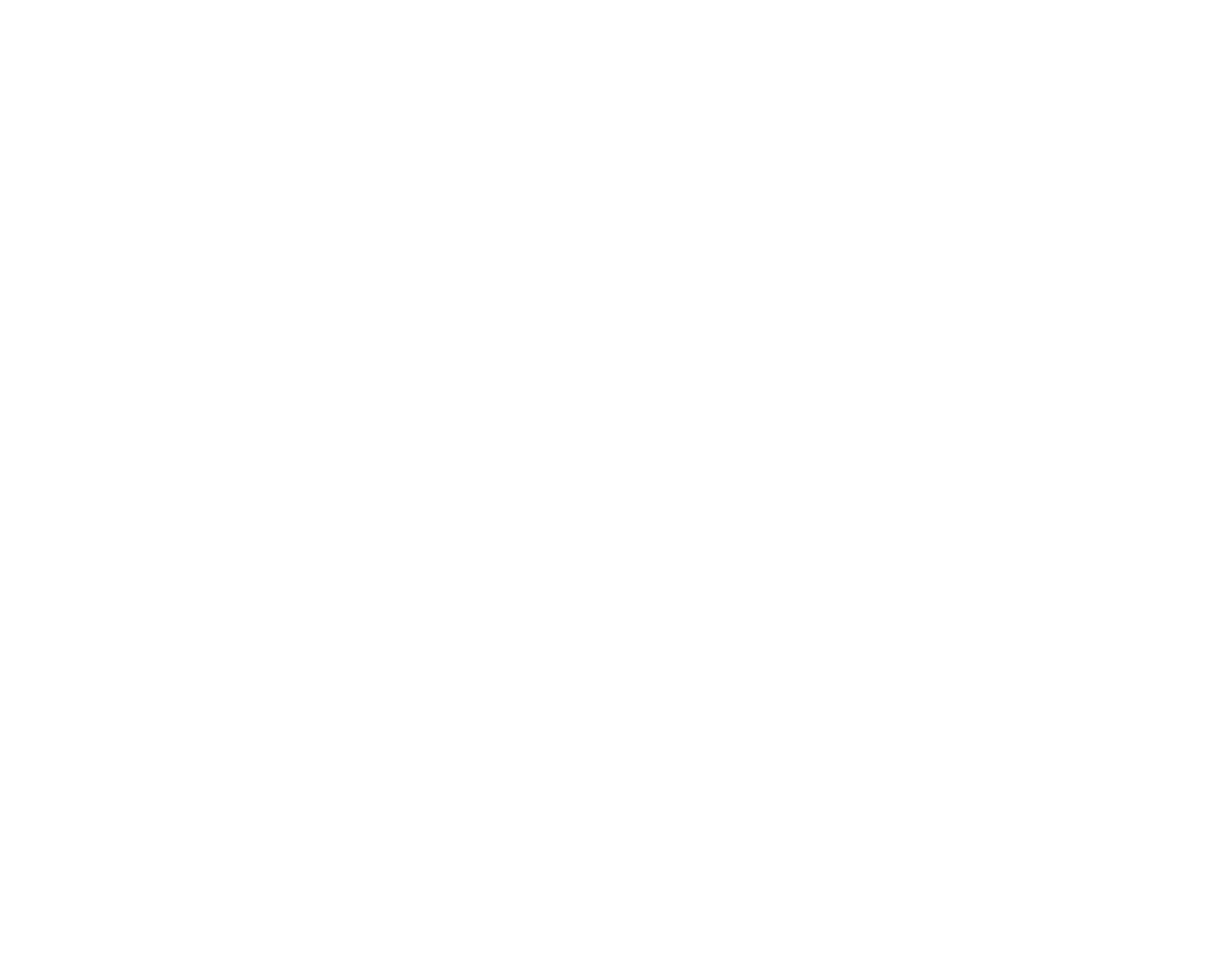
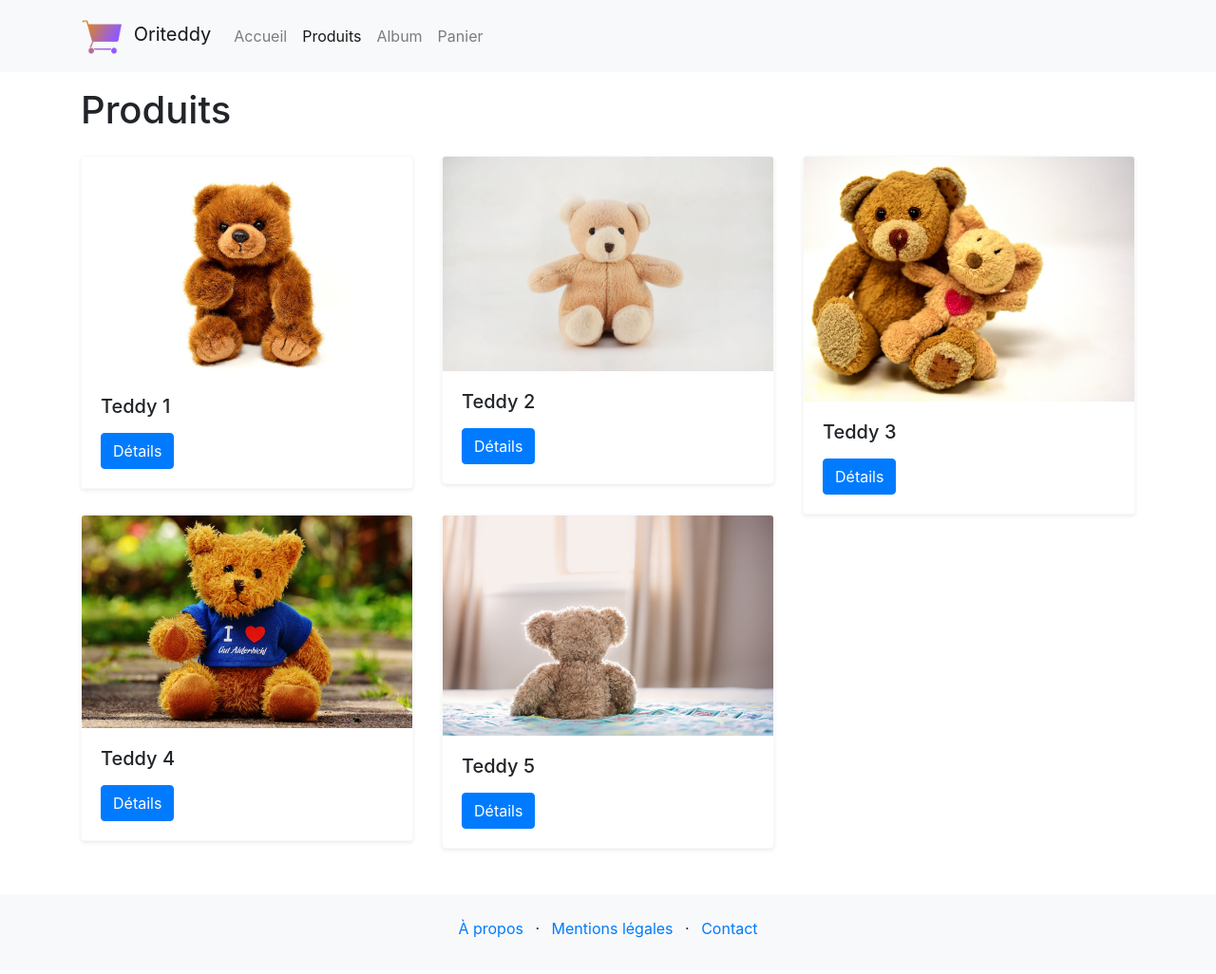
Before and after one commit to LancelleTimote/Projet-n-4-Construire-un-site-e-commerce, a website: page produits.html in a window 1280 px wide. Shown: the whole page at 95% size. Before the commit the page ends 800 px from the top, so only its background shows below. Drawn offline with nearby package versions, Linux system fonts and the light colour scheme.

Commit message:
Avancement Squelette HTML CSS

```diff
--- a/produits.html
+++ b/produits.html
@@ -0,0 +1,131 @@
+<!DOCTYPE html>
+<html lang="fr">
+    <head>
+        <meta charset="utf-8" />
+        <link rel="stylesheet" type="text/css" href="https://cdnjs.cloudflare.com/ajax/libs/twitter-bootstrap/4.5.3/css/bootstrap.min.css">
+        <!-- Primary Meta Tags -->
+        <title>Oriteddy</title>
+        <meta name="title" content="Oriteddy - Produits">
+        <meta name="description" content="Présentation de nos ours en peluche made in France, respectueux de l'environnement.">
+        <!-- Open Graph / Facebook -->
+        <meta property="og:type" content="website">
+        <meta property="og:url" content="https://timotelancelle.com">
+        <meta property="og:title" content="Oriteddy - Produits">
+        <meta property="og:description" content="Présentation de nos ours en peluche made in France, respectueux de l'environnement.">
+        <meta property="og:image" content="https://zupimages.net/viewer.php?id=20/31/k38o.jpg">
+        <!-- Twitter -->
+        <meta property="twitter:card" content="summary_large_image">
+        <meta property="twitter:url" content="https://timotelancelle.com">
+        <meta property="twitter:title" content="Oriteddy - Produits">
+        <meta property="twitter:description" content="Présentation de nos ours en peluche made in France, respectueux de l'environnement.">
+        <meta property="twitter:image" content="https://zupimages.net/viewer.php?id=20/31/k38o.jpg">
+    </head>
+
+    <body>
+        <nav class="navbar navbar-expand-lg navbar-light bg-light">
+            <div class="container">
+                <a class="navbar-brand" href="index.html">
+                    <img src="images/logo.png" width="50" height="50" alt="Logo du site Oriteddy">
+                Oriteddy</a>
+                <button class="navbar-toggler" type="button" data-toggle="collapse" data-target="#navbarContent">
+                    <span class="navbar-toggler-icon"></span>
+                </button>
+                <div id="navbarContent" class="collapse navbar-collapse">
+                    <ul class="navbar-nav">
+                        <li class="nav-item">
+                            <a class="nav-link" href="index.html">Accueil</a>
+                        </li>
+                        <li class="nav-item">
+                            <a class="nav-link active" href="produits.html">Produits</a>
+                        </li>
+                        <li class="nav-item">
+                            <a class="nav-link" href="#">Album</a>
+                        </li>
+                        <li class="nav-item">
+                            <a class="nav-link" href="panier.html">Panier</a>
+                        </li>
+                    </ul>
+                </div>
+            </div>
+        </nav>
+        <div class="container">
+            <div class="row my-3">
+                <div class="col">
+                    <h1>Produits</h1>
+                </div>
+            </div>
+            <div class="row">
+                <div class="col-12 col-lg-4">
+                    <div class="card mb-4 mb-lg-0 border-light shadow-sm">
+                        <img src="images/teddy_1.jpg" alt="Image du cours CSS" class="card-img-top">
+                        <div class="card-body">
+                            <h5 class="card-title">Teddy 1</h5>
+                            <p class="card-text"></p>
+                            <a href="#" class="btn btn-primary stretched-link" role="button">Détails</a>
+                        </div>
+                    </div>
+                </div>
+                <div class="col-12 col-lg-4">
+                    <div class="card mb-4 mb-lg-0 border-light shadow-sm">
+                        <img src="images/teddy_2.jpg" alt="Image du cours JavaScript" class="card-img-top">
+                        <div class="card-body">
+                            <h5 class="card-title">Teddy 2</h5>
+                            <p class="card-text"></p>
+                            <a href="#" class="btn btn-primary stretched-link" role="button">Détails</a>
+                        </div>
+                    </div>
+                </div>
+                <div class="col-12 col-lg-4">
+                    <div class="card mb-4 mb-lg-0 border-light shadow-sm">
+                        <img src="images/teddy_3.jpg" alt="Image du cours Swift" class="card-img-top">
+                        <div class="card-body">
+                            <h5 class="card-title">Teddy 3</h5>
+                            <p class="card-text"></p>
+                            <a href="#" class="btn btn-primary stretched-link" role="button">Détails</a>
+                        </div>
+                    </div>
+                </div>
+            </div>
+            <div class="row">
+                <div class="col-12 col-lg-4">
+                    <div class="card mb-4 mb-lg-0 border-light shadow-sm">
+                        <img src="images/teddy_4.jpg" alt="Image du cours CSS" class="card-img-top">
+                        <div class="card-body">
+                            <h5 class="card-title">Teddy 4</h5>
+                            <p class="card-text"></p>
+                            <a href="#" class="btn btn-primary stretched-link" role="button">Détails</a>
+                        </div>
+                    </div>
+                </div>
+                <div class="col-12 col-lg-4">
+                    <div class="card mb-4 mb-lg-0 border-light shadow-sm">
+                        <img src="images/teddy_5.jpg" alt="Image du cours CSS" class="card-img-top">
+                        <div class="card-body">
+                            <h5 class="card-title">Teddy 5</h5>
+                            <p class="card-text"></p>
+                            <a href="#" class="btn btn-primary stretched-link" role="button">Détails</a>
+                        </div>
+                    </div>
+                </div>
+            </div>
+        </div>
+        <div class="bg-light mt-5">
+            <div class="container">
+                <div class="row pt-4 pb-3">
+                    <div class="col">
+                        <ul class="list-inline text-center">
+                            <li class="list-inline-item"><a href="#">À propos</a></li>
+                            <li class="list-inline-item">&middot;</li>
+                            <li class="list-inline-item"><a href="#">Mentions légales</a></li>
+                            <li class="list-inline-item">&middot;</li>
+                            <li class="list-inline-item"><a href="#">Contact</a></li>
+                        </ul>
+                    </div>
+                </div>
+            </div>
+        </div>
+        <script src="https://code.jquery.com/jquery-3.4.1.slim.min.js" integrity="sha384-J6qa4849blE2+poT4WnyKhv5vZF5SrPo0iEjwBvKU7imGFAV0wwj1yYfoRSJoZ+n" crossorigin="anonymous"></script>
+        <script src="https://cdn.jsdelivr.net/npm/popper.js@1.16.0/dist/umd/popper.min.js" integrity="sha384-Q6E9RHvbIyZFJoft+2mJbHaEWldlvI9IOYy5n3zV9zzTtmI3UksdQRVvoxMfooAo" crossorigin="anonymous"></script>
+        <script src="https://stackpath.bootstrapcdn.com/bootstrap/4.4.1/js/bootstrap.min.js" integrity="sha384-wfSDF2E50Y2D1uUdj0O3uMBJnjuUD4Ih7YwaYd1iqfktj0Uod8GCExl3Og8ifwB6" crossorigin="anonymous"></script>
+    </body>
+</html>
```
Also changed, not shown: index.html (+49 -8 lines).
